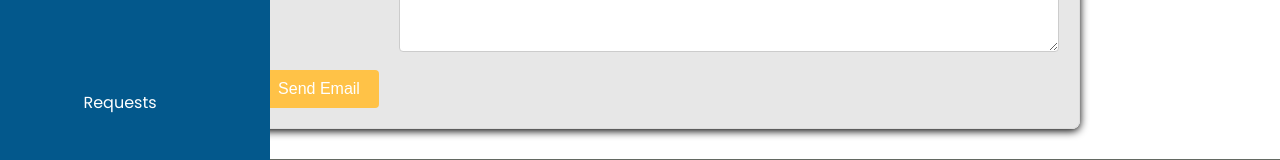
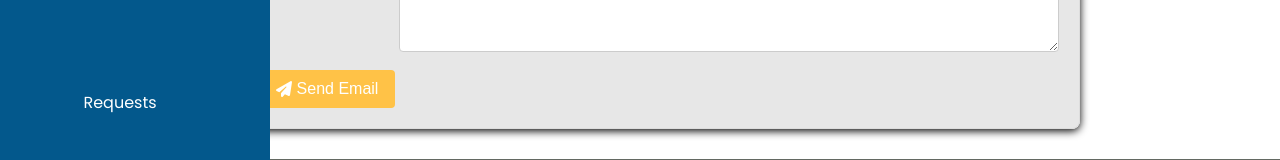
Before and after one commit to NethmaaJay26/Eng_Tracking_FrontEnd, a React (Create React App) app: page /login/supervising-engineers/requests in a window 1280 px wide. Shown: the part 607-767 px from the top of the page. Built offline with nearby package versions, Linux system fonts and the light colour scheme.

Commit message:
CSS Changes

```diff
--- a/src/Supervising_engineer/CSS/requestSE.css
+++ b/src/Supervising_engineer/CSS/requestSE.css
@@ -94,7 +94,7 @@ textarea:focus {
     display: flex;
     align-items: center;
     justify-content: center;
-    width: 15%;
+    width: 17%;
 }
 
 .my-form button:hover {
--- a/src/Supervising_engineer/SE_requests.jsx
+++ b/src/Supervising_engineer/SE_requests.jsx
@@ -1,5 +1,5 @@
 import React, { useState } from "react";
-import './CSS/requestSE.css'
+import './CSS/requestSE.css';
 import { FontAwesomeIcon } from '@fortawesome/react-fontawesome';
 import { faEnvelope, faPaperPlane } from '@fortawesome/free-solid-svg-icons';
 
@@ -33,23 +33,28 @@ export default function MyForm() {
 
       const responseData = await res.json();
       alert(responseData.message);
+
+      // Clear the form after successful email send
+      setEmail("");
+      setSubject("");
+      setMessage("");
+
     } catch (error) {
       console.error("Error sending email:", error);
       alert("Failed to send email. Check the console for more details.");
     }
   };
 
-
   return (
     <div className="my-form1">
       <h1><FontAwesomeIcon icon={faEnvelope} /> Send Email</h1>
       <p>This form facilitates communication with Heads of Department regarding the allocation of further trainings for engineers at the power plant. Please ensure that all necessary details, including information about the training and the issuing firm, are included in the message to ensure efficient processing and coordination.</p>
       <div className="my-form">
-
         <div className="form-group">
           <label htmlFor="email">Email Address</label>
           <input
             type="email"
+            value={email} // Bind input value to state
             placeholder="Receiver's Email Address"
             onChange={(e) => setEmail(e.target.value)}
           />
@@ -58,6 +63,7 @@ export default function MyForm() {
           <label htmlFor="subject">Subject</label>
           <input
             type="text"
+            value={subject} // Bind input value to state
             placeholder="Enter the subject here..."
             onChange={(e) => setSubject(e.target.value)}
           />
@@ -65,13 +71,15 @@ export default function MyForm() {
         <div className="form-group">
           <label htmlFor="message">Message</label>
           <textarea
+            value={message} // Bind input value to state
             placeholder="Enter your message here..."
             onChange={(e) => setMessage(e.target.value)}
           />
         </div>
-        <button onClick={() => sendEmail()}>Send Email</button>
+        <button onClick={() => sendEmail()} className="send-button">
+          <FontAwesomeIcon icon={faPaperPlane} /> Send Email
+        </button>
       </div>
-
     </div>
   );
 }
```
